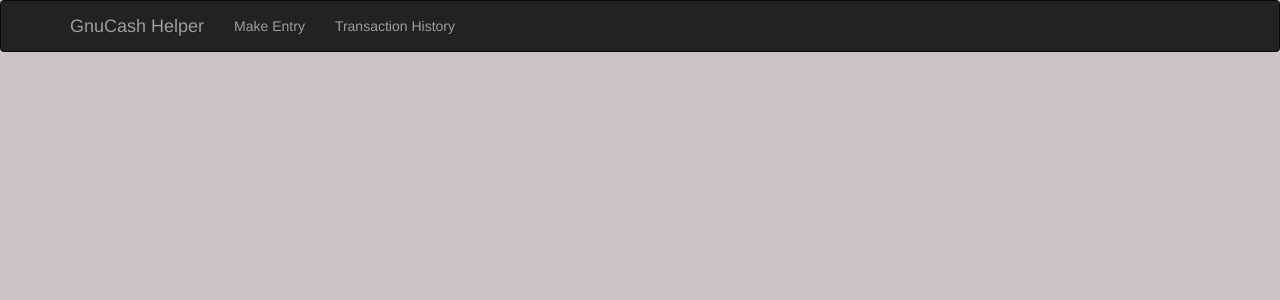
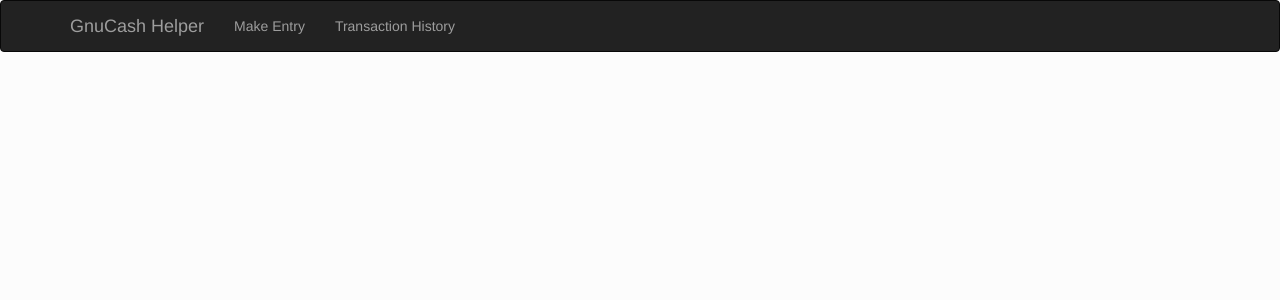
Before and after one commit to bxbrenden/gnucash-helper, a Python web app: template templates/base.html in a window 1280 px wide. Shown: the top 300 px of the page. Run offline with Jinja, Linux system fonts and the light colour scheme; the template is opened without the code that fills it, so the values that code supplies are empty; some libraries are stand-ins or nearby versions.

Commit message:
choose new bkgnd color

```diff
--- a/static/stylin.css
+++ b/static/stylin.css
@@ -1,5 +1,5 @@
 html, body {
-  background-color: #ccc4c4;
+  background-color: #fcfcfc;
 }
 
 th {
```
